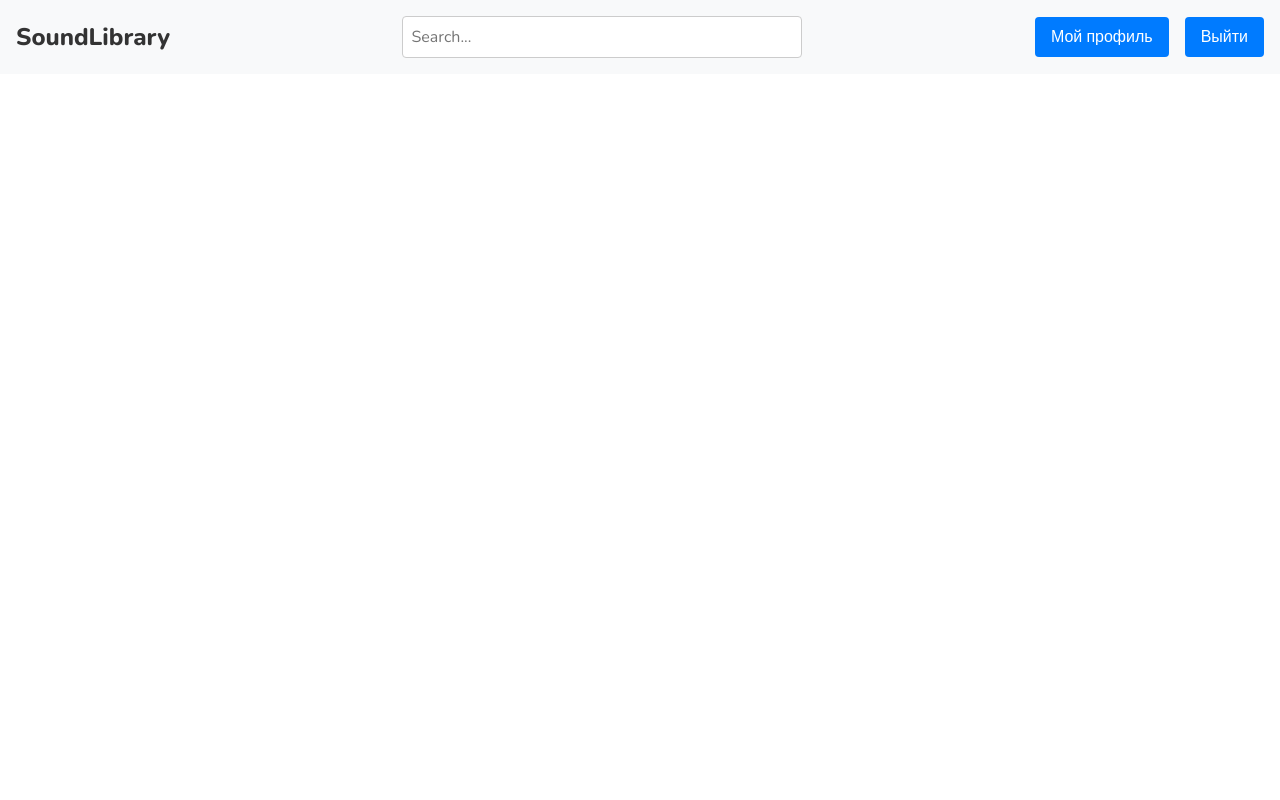
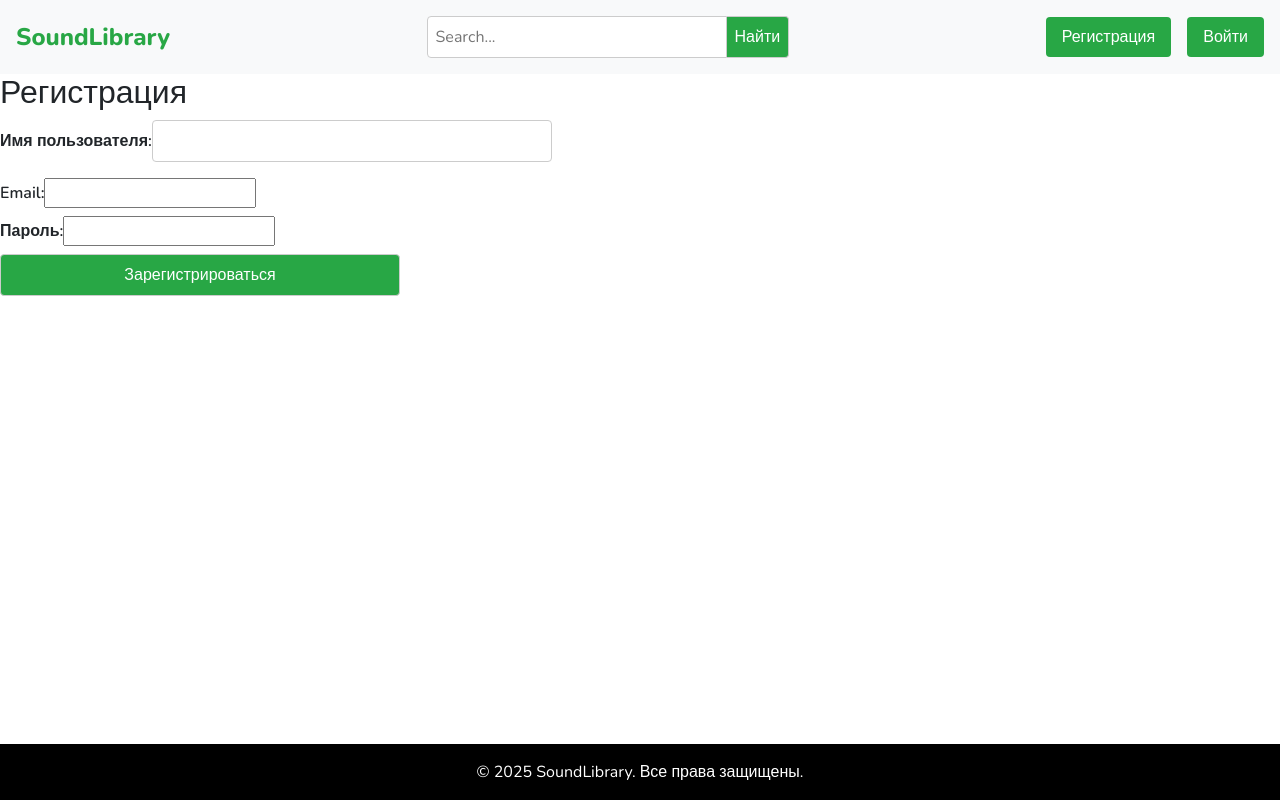
Before and after one commit to Wayrent/WebSFX, a React (Create React App) app: page /register in a window 1280 px wide. Built offline with nearby package versions, Linux system fonts and the light colour scheme.

Commit message:
HotFix #2
New web interface, some visual  and technical improvements

```diff
--- a/src/App.js
+++ b/src/App.js
@@ -3,7 +3,9 @@ import { BrowserRouter as Router, Route, Routes } from 'react-router-dom';
 import Home from './pages/Home';
 import Profile from './pages/Profile';
 import Header from './components/Header';
-import './styles.css'; // Подключение файла стилей
+import Login from './pages/Login';
+import Register from './pages/Register';
+import './styles.css';
 
 const App = () => {
   return (
@@ -12,7 +14,12 @@ const App = () => {
       <Routes>
         <Route path="/" element={<Home />} />
         <Route path="/profile" element={<Profile />} />
+        <Route path="/login" element={<Login />} />
+        <Route path="/register" element={<Register />} />
       </Routes>
+      <footer className="footer">
+        &copy; {new Date().getFullYear()} SoundLibrary. Все права защищены.
+      </footer>
     </Router>
   );
 };
--- a/src/components/Header.js
+++ b/src/components/Header.js
@@ -1,18 +1,39 @@
-import React from 'react';
-import { Link } from 'react-router-dom';
+import React, { useState, useEffect } from 'react';
+import { Link, useNavigate } from 'react-router-dom';
 
 const Header = () => {
+  const [isAuthenticated, setIsAuthenticated] = useState(false);
+  const navigate = useNavigate();
+
+  useEffect(() => {
+    const token = localStorage.getItem('token');
+    setIsAuthenticated(!!token);
+  }, []);
+
+  const handleLogout = () => {
+    localStorage.removeItem('token');
+    setIsAuthenticated(false);
+    navigate('/login');
+  };
+
   return (
     <header className="header">
       <Link to="/" className="logo">SoundLibrary</Link>
       <div className="search-box">
         <input type="text" placeholder="Search..." />
+        <button className="search-button">Найти</button>
       </div>
-      <Link to="/profile" className="button">Мой профиль</Link>
-      <button className="button" onClick={() => {
-        localStorage.removeItem('token');
-        window.location.href = '/login';
-      }}>Выйти</button>
+      {isAuthenticated ? (
+        <>
+          <Link to="/profile" className="button">Мой профиль</Link>
+          <button className="button" onClick={handleLogout}>Выйти</button>
+        </>
+      ) : (
+        <>
+          <Link to="/register" className="button">Регистрация</Link>
+          <Link to="/login" className="button">Войти</Link>
+        </>
+      )}
     </header>
   );
 };
--- a/src/components/SoundItem.js
+++ b/src/components/SoundItem.js
@@ -21,8 +21,9 @@ const SoundItem = ({ sound, collections, onCollectionAdd }) => (
         Your browser does not support the audio element.
       </audio>
     </div>
-    <div className="d-flex justify-content-between mt-2">
-      <button onClick={() => onCollectionAdd(sound.id)} className="btn btn-secondary">Add to Collection</button>
+    <div className="button-group">
+      <button onClick={() => onCollectionAdd(sound.id)} className="btn btn-secondary">В коллекцию</button>
+      <button className="btn btn-primary">Скачать</button>
     </div>
   </li>
 );
--- a/src/pages/Home.js
+++ b/src/pages/Home.js
@@ -61,7 +61,6 @@ const Home = () => {
 
   return (
     <div>
-      <h2>Главная страница</h2>
       <ul>
         {sounds.map((sound) => (
           <SoundItem
--- a/src/pages/Login.js
+++ b/src/pages/Login.js
@@ -1,29 +1,111 @@
+import React, { useState } from 'react';
+import { useNavigate } from 'react-router-dom';
+import axios from 'axios';
+
+const Login = () => {
+  const [email, setEmail] = useState('');
+  const [password, setPassword] = useState('');
+  const navigate = useNavigate();
+
+  const handleSubmit = async (e) => {
+    e.preventDefault();
+    try {
+      const response = await axios.post('http://localhost:5000/api/auth/login', { email, password });
+      localStorage.setItem('token', response.data.token);
+      navigate('/');
+      window.location.reload(); // Обновление страницы после входа
+    } catch (error) {
+      console.error('Ошибка при входе:', error);
+    }
+  };
+
+  return (
+    <div>
+      <h2>Войти</h2>
+      <form onSubmit={handleSubmit}>
+        <label>
+          Email:
+          <input type="email" value={email} onChange={(e) => setEmail(e.target.value)} required />
+        </label>
+        <label>
+          Пароль:
+          <input type="password" value={password} onChange={(e) => setPassword(e.target.value)} required />
+        </label>
+        <button type="submit">Войти</button>
+      </form>
+    </div>
+  );
+};
+
+export default Login;
+
+
+
+// // import React, { useState } from 'react';
+// // import axios from 'axios';
+
+// // const Login = ({ setIsAuthenticated }) => {
+// //   const [formData, setFormData] = useState({
+// //     email: '',
+// //     password: '',
+// //   });
+
+// //   const handleChange = (e) => {
+// //     setFormData({
+// //       ...formData,
+// //       [e.target.name]: e.target.value,
+// //     });
+// //   };
+
+// //   const handleSubmit = async (e) => {
+// //     e.preventDefault();
+// //     try {
+// //       const response = await axios.post('http://localhost:5000/api/auth/login', formData);
+// //       localStorage.setItem('token', response.data.token);
+// //       setIsAuthenticated(true);
+// //       alert('Login successful!');
+// //     } catch (error) {
+// //       console.error('Error logging in user:', error);
+// //       alert('Login failed');
+// //     }
+// //   };
+
+// //   return (
+// //     <div>
+// //       <h2>Login</h2>
+// //       <form onSubmit={handleSubmit}>
+// //         <div>
+// //           <label>Email:</label>
+// //           <input type="email" name="email" value={formData.email} onChange={handleChange} required />
+// //         </div>
+// //         <div>
+// //           <label>Password:</label>
+// //           <input type="password" name="password" value={formData.password} onChange={handleChange} required />
+// //         </div>
+// //         <button type="submit">Login</button>
+// //       </form>
+// //     </div>
+// //   );
+// // };
+
+// // export default Login;
+
 // import React, { useState } from 'react';
 // import axios from 'axios';
 
-// const Login = ({ setIsAuthenticated }) => {
-//   const [formData, setFormData] = useState({
-//     email: '',
-//     password: '',
-//   });
-
-//   const handleChange = (e) => {
-//     setFormData({
-//       ...formData,
-//       [e.target.name]: e.target.value,
-//     });
-//   };
+// const Login = () => {
+//   const [email, setEmail] = useState('');
+//   const [password, setPassword] = useState('');
 
 //   const handleSubmit = async (e) => {
 //     e.preventDefault();
 //     try {
-//       const response = await axios.post('http://localhost:5000/api/auth/login', formData);
-//       localStorage.setItem('token', response.data.token);
-//       setIsAuthenticated(true);
-//       alert('Login successful!');
+//       const response = await axios.post('http://localhost:5000/api/auth/login', { email, password });
+//       const { token } = response.data;
+//       localStorage.setItem('token', token); // Сохранение токена в localStorage
+//       window.location.href = '/';
 //     } catch (error) {
-//       console.error('Error logging in user:', error);
-//       alert('Login failed');
+//       console.error('Error logging in:', error);
 //     }
 //   };
 
@@ -31,14 +113,10 @@
 //     <div>
 //       <h2>Login</h2>
 //       <form onSubmit={handleSubmit}>
-//         <div>
-//           <label>Email:</label>
-//           <input type="email" name="email" value={formData.email} onChange={handleChange} required />
-//         </div>
-//         <div>
-//           <label>Password:</label>
-//           <input type="password" name="password" value={formData.password} onChange={handleChange} required />
-//         </div>
+//         <label>Email:</label>
+//         <input type="email" value={email} onChange={(e) => setEmail(e.target.value)} required />
+//         <label>Password:</label>
+//         <input type="password" value={password} onChange={(e) => setPassword(e.target.value)} required />
 //         <button type="submit">Login</button>
 //       </form>
 //     </div>
@@ -46,38 +124,3 @@
 // };
 
 // export default Login;
-
-import React, { useState } from 'react';
-import axios from 'axios';
-
-const Login = () => {
-  const [email, setEmail] = useState('');
-  const [password, setPassword] = useState('');
-
-  const handleSubmit = async (e) => {
-    e.preventDefault();
-    try {
-      const response = await axios.post('http://localhost:5000/api/auth/login', { email, password });
-      const { token } = response.data;
-      localStorage.setItem('token', token); // Сохранение токена в localStorage
-      window.location.href = '/';
-    } catch (error) {
-      console.error('Error logging in:', error);
-    }
-  };
-
-  return (
-    <div>
-      <h2>Login</h2>
-      <form onSubmit={handleSubmit}>
-        <label>Email:</label>
-        <input type="email" value={email} onChange={(e) => setEmail(e.target.value)} required />
-        <label>Password:</label>
-        <input type="password" value={password} onChange={(e) => setPassword(e.target.value)} required />
-        <button type="submit">Login</button>
-      </form>
-    </div>
-  );
-};
-
-export default Login;
--- a/src/pages/Register.js
+++ b/src/pages/Register.js
@@ -1,54 +1,102 @@
 import React, { useState } from 'react';
+import { useNavigate } from 'react-router-dom';
 import axios from 'axios';
-import { useAuth } from '../contexts/AuthContext';
 
 const Register = () => {
-  const [formData, setFormData] = useState({
-    username: '',
-    email: '',
-    password: '',
-  });
-  const { login } = useAuth();
-
-  const handleChange = (e) => {
-    setFormData({
-      ...formData,
-      [e.target.name]: e.target.value,
-    });
-  };
+  const [username, setUsername] = useState('');
+  const [email, setEmail] = useState('');
+  const [password, setPassword] = useState('');
+  const navigate = useNavigate();
 
   const handleSubmit = async (e) => {
     e.preventDefault();
     try {
-      await axios.post('http://localhost:5000/api/auth/register', formData);
-      login(); // Вызов функции login из контекста
-      alert('Registration successful!');
+      const response = await axios.post('http://localhost:5000/api/auth/register', { username, email, password });
+      localStorage.setItem('token', response.data.token);
+      navigate('/');
+      window.location.reload(); // Обновление страницы после регистрации
     } catch (error) {
-      console.error('Error registering user:', error);
-      alert('Registration failed');
+      console.error('Ошибка при регистрации:', error);
     }
   };
 
   return (
     <div>
-      <h2>Register</h2>
+      <h2>Регистрация</h2>
       <form onSubmit={handleSubmit}>
-        <div>
-          <label>Username:</label>
-          <input type="text" name="username" value={formData.username} onChange={handleChange} required />
-        </div>
-        <div>
-          <label>Email:</label>
-          <input type="email" name="email" value={formData.email} onChange={handleChange} required />
-        </div>
-        <div>
-          <label>Password:</label>
-          <input type="password" name="password" value={formData.password} onChange={handleChange} required />
-        </div>
-        <button type="submit">Register</button>
+        <label>
+          Имя пользователя:
+          <input type="text" value={username} onChange={(e) => setUsername(e.target.value)} required />
+        </label>
+        <label>
+          Email:
+          <input type="email" value={email} onChange={(e) => setEmail(e.target.value)} required />
+        </label>
+        <label>
+          Пароль:
+          <input type="password" value={password} onChange={(e) => setPassword(e.target.value)} required />
+        </label>
+        <button type="submit">Зарегистрироваться</button>
       </form>
     </div>
   );
 };
 
 export default Register;
+
+
+
+// import React, { useState } from 'react';
+// import axios from 'axios';
+// import { useAuth } from '../contexts/AuthContext';
+
+// const Register = () => {
+//   const [formData, setFormData] = useState({
+//     username: '',
+//     email: '',
+//     password: '',
+//   });
+//   const { login } = useAuth();
+
+//   const handleChange = (e) => {
+//     setFormData({
+//       ...formData,
+//       [e.target.name]: e.target.value,
+//     });
+//   };
+
+//   const handleSubmit = async (e) => {
+//     e.preventDefault();
+//     try {
+//       await axios.post('http://localhost:5000/api/auth/register', formData);
+//       login(); // Вызов функции login из контекста
+//       alert('Registration successful!');
+//     } catch (error) {
+//       console.error('Error registering user:', error);
+//       alert('Registration failed');
+//     }
+//   };
+
+//   return (
+//     <div>
+//       <h2>Register</h2>
+//       <form onSubmit={handleSubmit}>
+//         <div>
+//           <label>Username:</label>
+//           <input type="text" name="username" value={formData.username} onChange={handleChange} required />
+//         </div>
+//         <div>
+//           <label>Email:</label>
+//           <input type="email" name="email" value={formData.email} onChange={handleChange} required />
+//         </div>
+//         <div>
+//           <label>Password:</label>
+//           <input type="password" name="password" value={formData.password} onChange={handleChange} required />
+//         </div>
+//         <button type="submit">Register</button>
+//       </form>
+//     </div>
+//   );
+// };
+
+// export default Register;
--- a/src/styles.css
+++ b/src/styles.css
@@ -1,102 +1,4 @@
-/* .navbar-nav {
-    text-align: center;
-  }
-  .container {
-    padding: 0 15px;
-  }
-  .list-group-item {
-    font-size: 14px;
-  }
-  .btn-primary,
-  .btn-danger,
-  .btn-warning {
-    transition: background-color 0.3s ease-in-out, transform 0.3s ease-in-out;
-  }
-  .btn-primary:hover,
-  .btn-danger:hover,
-  .btn-warning:hover {
-    transform: scale(1.05);
-  }
-  audio.mb-2 {
-    margin-bottom: 10px;
-  }
-  .d-flex.justify-content-between .btn {
-    margin-right: 10px;
-  }
-  .form-container {
-    display: flex;
-    align-items: center;
-    height: 100%;
-  }
-  button.btn {
-    position: relative;
-  }
-  button.btn i {
-    margin-right: 5px;
-  }
-  button.btn[title]:hover::after {
-    content: attr(title);
-    position: absolute;
-    bottom: 100%;
-    left: 50%;
-    transform: translateX(-50%);
-    background-color: #000;
-    color: #fff;
-    padding: 5px;
-    border-radius: 5px;
-    white-space: nowrap;
-    font-size: 12px;
-  }
-  .sound-item {
-    display: grid;
-    grid-template-columns: 1fr auto;
-    gap: 10px 20px;
-    align-items: center;
-    padding: 10px;
-  }
-  .sound-item h5 {
-    grid-column: 1 / 2;
-    margin-bottom: 5px;
-  }
-  .sound-characteristics {
-    display: flex;
-    flex-direction: column;
-    gap: 5px;
-  }
-  .characteristics-row {
-    display: flex;
-    flex-wrap: wrap;
-    gap: 10px;
-  }
-  .sound-characteristics span {
-    display: inline-block;
-    padding: 2px 5px;
-    border-radius: 5px;
-    background-color: #f0f0f0;
-    color: #333;
-  }
-  .sound-characteristics .tags,
-  .sound-characteristics .category {
-    color: #a6a6a6;
-  }
-  .sound-characteristics .bitrate,
-  .sound-characteristics .quality,
-  .sound-characteristics .duration {
-    color: #8c8c8c;
-  }
-  .audio-container {
-    justify-self: end;
-    align-self: center;
-    max-width: 300px;
-    width: 100%;
-    padding-right: 15px;
-  }
-  .audio-container audio {
-    width: 100%;
-  }
-   */
-
-   /* Подключение шрифта Nunito */
+/* Подключение шрифта Nunito */
 @import url('https://fonts.googleapis.com/css2?family=Nunito:wght@400;600;800&display=swap');
 
 /* Общие стили для всего сайта */
@@ -119,7 +21,7 @@ body {
 
 .header a.logo {
   text-decoration: none;
-  color: #333;
+  color: #28a745; /* Зеленый цвет для названия сайта */
   font-weight: 800;
   font-size: 1.5rem;
 }
@@ -127,18 +29,33 @@ body {
 .header .search-box {
   display: flex;
   justify-content: center;
+  align-items: center;
 }
 
 .header .search-box input[type="text"] {
   padding: 0.5rem;
-  border-radius: 0.25rem;
+  border-radius: 0.25rem 0 0 0.25rem;
   border: 1px solid #ccc;
   width: 100%;
-  max-width: 400px;
+  max-width: 300px;
+}
+
+.header .search-box .search-button {
+  padding: 0.5rem;
+  border-radius: 0 0.25rem 0.25rem 0;
+  border: 1px solid #ccc;
+  border-left: none;
+  background-color: #28a745; /* Зеленый цвет */
+  color: white;
+  cursor: pointer;
+}
+
+.header .search-box .search-button:hover {
+  background-color: #218838;
 }
 
 .header .button {
-  background-color: #007bff;
+  background-color: #28a745; /* Зеленый цвет */
   border: none;
   color: white;
   padding: 0.5rem 1rem;
@@ -151,37 +68,163 @@ body {
 }
 
 .header .button:hover {
-  background-color: #0056b3;
+  background-color: #218838;
 }
 
 /* Стили для списка звуков */
 .sound-item {
-  padding: 1rem;
-  border-bottom: 1px solid #ccc;
+  display: grid;
+  grid-template-columns: 1fr auto;
+  gap: 10px 20px;
+  align-items: center;
+  padding: 0.5rem; /* Уменьшаем внутренние отступы */
+  margin: 0.5rem 10px; /* Уменьшаем внешние отступы */
+  border: 1px solid #eee; /* Добавление границы */
+  border-radius: 0.5rem; /* Скругленные углы */
+  background-color: #f9f9f9; /* Цвет фона */
 }
 
 .sound-item h5 {
-  margin: 0 0 0.5rem 0;
+  grid-column: 1 / 3;
+  margin: 10px; /* Отступ названия от края блока */
+  font-weight: 800; /* Жирный шрифт */
   font-size: 1.25rem;
 }
 
 .sound-characteristics {
+  grid-column: 1 / 3;
+  display: flex;
+  flex-wrap: wrap;
+  gap: 5px;
   margin-bottom: 0.5rem;
+  padding: 0 10px; /* Отступы для характеристик */
 }
 
 .characteristics-row {
   display: flex;
-  justify-content: space-between;
-  margin-bottom: 0.25rem;
+  flex-wrap: wrap;
+  justify-content: flex-start;
+  gap: 10px;
+}
+
+.sound-characteristics span {
+  display: inline-block;
+  padding: 2px 5px;
+  border-radius: 5px;
+  background-color: #f0f0f0;
+  color: #333;
+}
+
+.sound-characteristics .tags,
+.sound-characteristics .category {
+  color: #a6a6a6;
+}
+
+.sound-characteristics .bitrate,
+.sound-characteristics .quality,
+.sound-characteristics .duration {
+  color: #8c8c8c;
 }
 
 .audio-container {
-  margin: 0.5rem 0;
+  grid-column: 1 / 3;
+  justify-self: center;
+  align-self: center;
+  max-width: 300px;
+  width: 100%;
+  padding: 0 15px; /* Добавление отступа */
+}
+
+.audio-container audio {
+  width: 100%;
+}
+
+.button-group {
+  grid-column: 2 / 3;
+  display: flex;
+  gap: 10px; /* Отступ между кнопками */
+  justify-content: flex-end;
+}
+
+.btn-primary {
+  background-color: #28a745; /* Зеленый цвет */
+  border: none;
+  color: white;
+  padding: 0.5rem 1rem;
+  text-align: center;
+  text-decoration: none;
+  display: inline-block;
+  font-size: 1rem;
+  border-radius: 0.25rem;
+  cursor: pointer;
+}
+
+.btn-primary:hover {
+  background-color: #218838;
+}
+
+/* Стили для кнопок */
+.btn-primary,
+.btn-danger,
+.btn-warning {
+  transition: background-color 0.3s ease-in-out, transform 0.3s ease-in-out;
+}
+
+.btn-primary:hover,
+.btn-danger:hover,
+.btn-warning:hover {
+  transform: scale(1.05);
+}
+
+/* Дополнительные стили */
+.navbar-nav {
+  text-align: center;
+}
+
+.container {
+  padding: 0 15px;
 }
 
 .list-group-item {
+  font-size: 14px;
   list-style: none;
   padding: 0;
+}
+
+.audio.mb-2 {
+  margin-bottom: 10px;
+}
+
+.d-flex.justify-content-between .btn {
+  margin-right: 10px;
+}
+
+.form-container {
+  display: flex;
+  align-items: center;
+  height: 100%;
+}
+
+button.btn {
+  position: relative;
+}
+
+button.btn i {
+  margin-right: 5px;
+}
+
+button.btn[title]:hover::after {
+  content: attr(title);
+  position: absolute;
+  bottom: 100%;
+  left: 50%;
+  transform: translateX(-50%);
+  background-color: #000;
+  color: #fff;
+  padding: 5px;
+  border-radius: 5px;
+  white-space: nowrap;
+  font-size: 12px;
 }
 
 /* Стили для формы создания коллекции */
@@ -206,11 +249,22 @@ form button[type="submit"] {
 }
 
 form button[type="submit"] {
-  background-color: #007bff;
+  background-color: #28a745; /* Зеленый цвет */
   color: white;
   cursor: pointer;
 }
 
 form button[type="submit"]:hover {
-  background-color: #0056b3;
+  background-color: #218838;
 }
+
+/* Стили для подвала */
+.footer {
+  background-color: #000;
+  color: #fff;
+  text-align: center;
+  padding: 1rem;
+  position: fixed;
+  bottom: 0;
+  width: 100%;
+}
```
